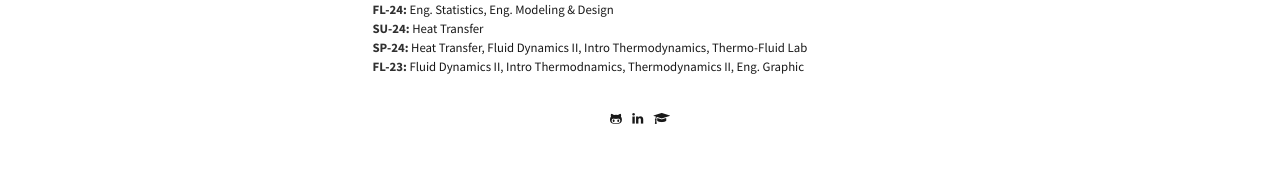
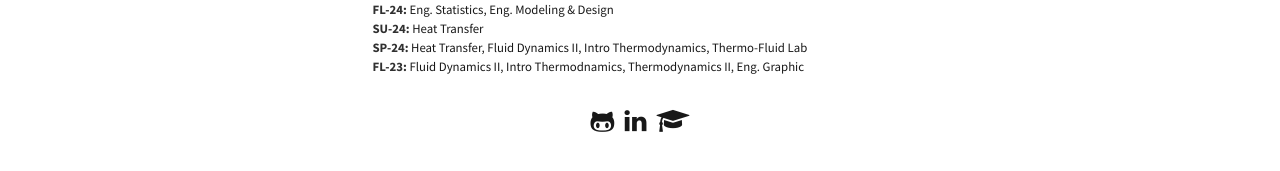
Before and after one commit to hssharadga/hssharadga.github.io, a Jekyll site: the page built from Teaching.md, in a window 1280 px wide. Shown: the part 165-336 px from the top of the page. Built offline with Jekyll 4.4.1, drawn with Linux system fonts in a browser that asks for light colours.

Commit message:
Update default.html

```diff
--- a/_layouts/default.html
+++ b/_layouts/default.html
@@ -25,9 +25,12 @@
 
       <footer class="footer">
         <div class="ftr-links">
-          <a href="https://github.com/hssharadga" target="_blank"><i class="fa fa-github-alt"></i></a>
+          <!-- <a href="https://github.com/hssharadga" target="_blank"><i class="fa fa-github-alt"></i></a>
           <a href="https://www.linkedin.com/in/hussein-sharadga/" target="_blank"> <i class="fa fa-linkedin"></i></a>
-          <a href="https://scholar.google.com/citations?user=F3R-63QAAAAJ&hl=en&oi=ao" target="_blank"> <i class="fa fa-graduation-cap"></i></a>
+          <a href="https://scholar.google.com/citations?user=F3R-63QAAAAJ&hl=en&oi=ao" target="_blank"> <i class="fa fa-graduation-cap"></i></a> -->
+          <a href="https://github.com/hssharadga" target="_blank"><i class="fa fa-github-alt fa-2x"></i></a>
+          <a href="https://www.linkedin.com/in/hussein-sharadga/" target="_blank"> <i class="fa fa-linkedin fa-2x"></i></a>
+          <a href="https://scholar.google.com/citations?user=F3R-63QAAAAJ&hl=en&oi=ao" target="_blank"> <i class="fa fa-graduation-cap fa-2x"></i></a>
 
         </div>
       </footer>
```
